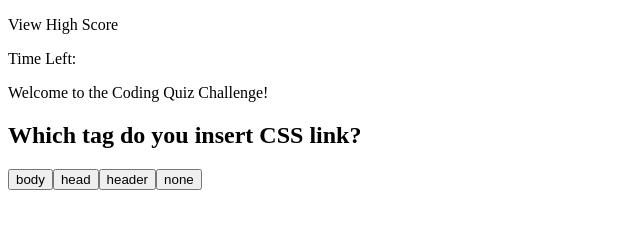
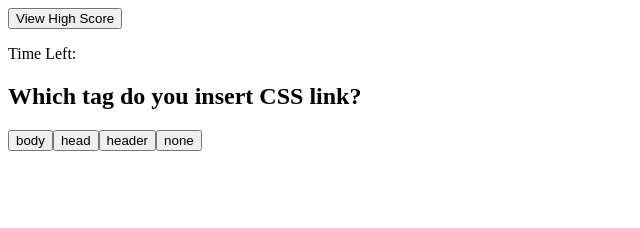
Before and after one commit to abigailmgarcia/Coding-Quiz, a plain HTML site: page index.html in a window 1280 px wide. Both pictures are taken after a click on the button "START". Shown: the whole page, without its empty margins (0-640 px from the left). Drawn offline with Linux system fonts and the light colour scheme.

Commit message:
moving around let and const variables to see if it fixes code

```diff
--- a/index.html
+++ b/index.html
@@ -4,16 +4,16 @@
     <meta charset="UTF-8">
     <meta http-equiv="X-UA-Compatible" content="IE=edge">
     <meta name="viewport" content="width=device-width, initial-scale=1.0">
+    <link rel="stylesheet" href="./#style.css">
     <title>Coding Quiz</title>
 </head>
 <body>
     <header id="header">
-        <p id="hs">View High Score</p>
+        <button id="hs">View High Score</button>
         <p id="timer">Time Left:</p>
     </header>
     <main>
         <div id="quiz">
-        <p>Welcome to the Coding Quiz Challenge!</p>
         <h2 id = "question"></h2>
         <p id = "choice"></p>
         <p id = "answer"></p>
--- a/script.js
+++ b/script.js
@@ -13,6 +13,8 @@ let intervalId;
 
 let countDown = 60;
 let currentIndex = 0;
+
+headerElement.setAttribute("style", "font-family: Franklin Gothic Medium', 'Arial Narrow', Arial, sans-serif display: flex; flex-direction: row; justify-content: space-between; color: pink;")
 
 //what user first sees when opening webpage
 
@@ -61,12 +63,12 @@ const quizQuestions = [
 //display question function
 
 const displayQuestion = function(){
-    const currentQuestion = quizQuestions[currentIndex];
+    let currentQuestion = quizQuestions[currentIndex];
     questionElement.textContent = currentQuestion.question;
 
     answerChoices.textContent = "";
     currentQuestion.choices.forEach(function(choice){
-        const button = document.createElement("button");
+        let button = document.createElement("button");
         button.textContent = choice;
         answerChoices.appendChild(button);
 
@@ -79,7 +81,7 @@ const displayQuestion = function(){
 
 //function to see if answer is correct or not?
 
-const checkAnswer = function(inputAnswer) {
+let checkAnswer = function(inputAnswer) {
     const currentQuestion = quizQuestions[currentIndex];
     console.log(inputAnswer, currentQuestion.answer);
     if(inputAnswer === currentQuestion.answer) {
@@ -127,7 +129,7 @@ const startQuiz = function (){
 //function to end game
 
 function endGame() {
-    const button = document.createElement("button");
+    // const button = document.createElement("button");
     clearInterval(intervalId);
     if(countDown >= 1){
         timeClock.textContent = "Time: " + countDown + " seconds left";
@@ -145,7 +147,15 @@ startButton.addEventListener("click", function() {
     console.log("click")
 });
 
+
+// highscore function
+
+
 //event listener for highschore button
+
+// highScore.addEventListener("click", function(){
+//     renderHighScore();
+// })
 
 // highScore.addEventListener("click", function(){
 
```
Also changed, not shown: #style.css (added).
